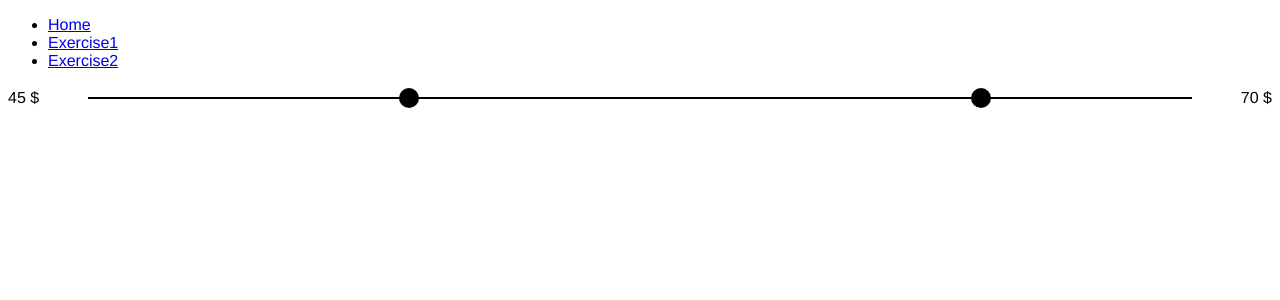
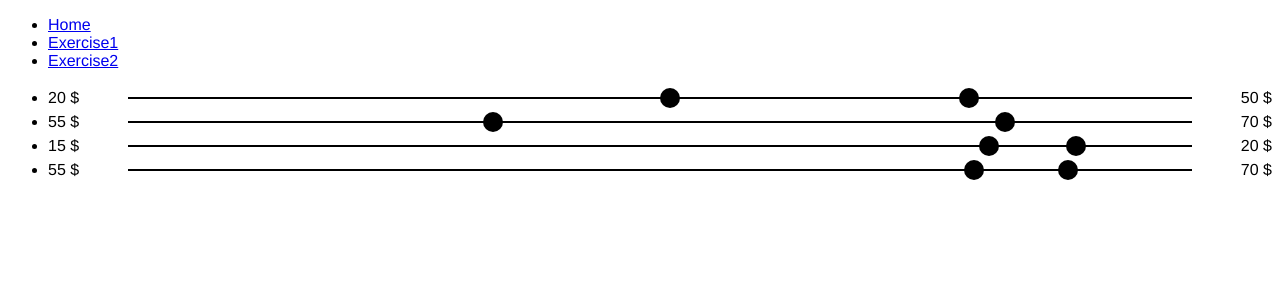
Before and after one commit to byron7cueva/mango-range, a React app: page / in a window 1280 px wide. Shown: the top 300 px of the page. Built offline with nearby package versions, Linux system fonts and the light colour scheme; data requests are answered from the project's data file.

Commit message:
Consume services exercise1

```diff
--- a/package.json
+++ b/package.json
@@ -23,6 +23,7 @@
   "homepage": "https://github.com/byron7cueva/mango-range#readme",
   "devDependencies": {
     "@babel/core": "^7.14.3",
+    "@babel/plugin-transform-runtime": "^7.14.3",
     "@babel/preset-env": "^7.14.2",
     "@babel/preset-react": "^7.13.13",
     "babel-loader": "^8.2.2",
--- a/server/db.json
+++ b/server/db.json
@@ -1,9 +1,9 @@
 {
   "ranges": [
-    { "maxLimit": 0, "minLimit": 100, "min": 20, "max": 50},
-    { "maxLimit": 50, "minLimit": 80, "min": 55, "max": 70},
-    { "maxLimit": 10, "minLimit": 60, "min": 15, "max": 20},
-    { "maxLimit": 40, "minLimit": 180, "min": 55, "max": 70}
+    { "id": 1, "maxLimit": 0, "minLimit": 100, "min": 20, "max": 50},
+    { "id": 2, "maxLimit": 50, "minLimit": 80, "min": 55, "max": 70},
+    { "id": 3, "maxLimit": 10, "minLimit": 60, "min": 15, "max": 20},
+    { "id": 4, "maxLimit": 40, "minLimit": 180, "min": 55, "max": 70}
   ],
   "fixedRanges": [
     { "min": 5.99, "max": 70.99, "rangeValues": [1.99, 5.99, 10.99, 30.99, 50.99, 70.99]},
--- /dev/null
+++ b/src/api.js
@@ -0,0 +1,23 @@
+const BASE_URL = "http://localhost:8081";
+
+const options = {
+  headers: {
+    "Content-Type": "application/json",
+    Accept: "application/json",
+    method: "GET"
+  }
+}
+
+async function get(endpoint) {
+  const url = BASE_URL + endpoint;
+  const response = await fetch(url, options);
+  const data = await response.json();
+  return data;
+}
+
+
+export const Api = {
+  getAllRanges() {
+    return get('/ranges');
+  }
+}
--- a/src/pages/Exercise1.js
+++ b/src/pages/Exercise1.js
@@ -1,14 +1,18 @@
 import React, { Component } from 'react';
 
 import { NormalRange } from '../components/NormalRange';
+import { Api } from '../api';
 
 export class Exercise1 extends Component {
   constructor(props) {
     super(props);
     this.state = {
-      mi: 45,
-      mx: 70
+      data: []
     };
+  }
+
+  componentDidMount() {
+    this.fetchData();
   }
 
   onChangeMin = (value) => {
@@ -23,16 +27,30 @@ export class Exercise1 extends Component {
     });
   }
 
+  async fetchData () {
+    const data = await Api.getAllRanges();
+    this.setState({data});
+  }
+
   render() {
+    const { data } = this.state;
     return (
-      <NormalRange
-        minLimit={30}
-        maxLimit={80}
-        min={this.state.mi}
-        max={this.state.mx}
-        onChangeMin={this.onChangeMin}
-        onChangeMax={this.onChangeMax}
-      />
+      <ul>
+        {
+          data.map(range => (
+            <li key={range.id}>
+              <NormalRange
+                minLimit={range.minLimit}
+                maxLimit={range.maxLimit}
+                min={range.min}
+                max={range.max}
+                onChangeMin={this.onChangeMin}
+                onChangeMax={this.onChangeMax}
+            />
+            </li>
+          ))
+        }
+      </ul>
     );
   }
 }
```
Also changed, not shown: .babelrc, 1 other file (tests, documents, lock files or other folders).
